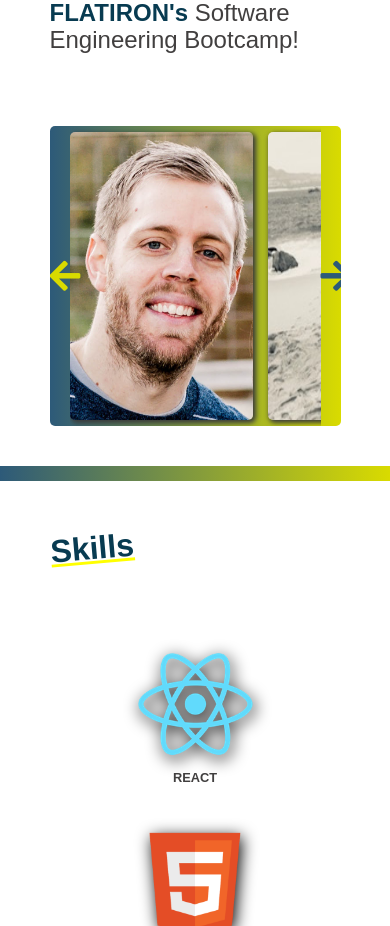
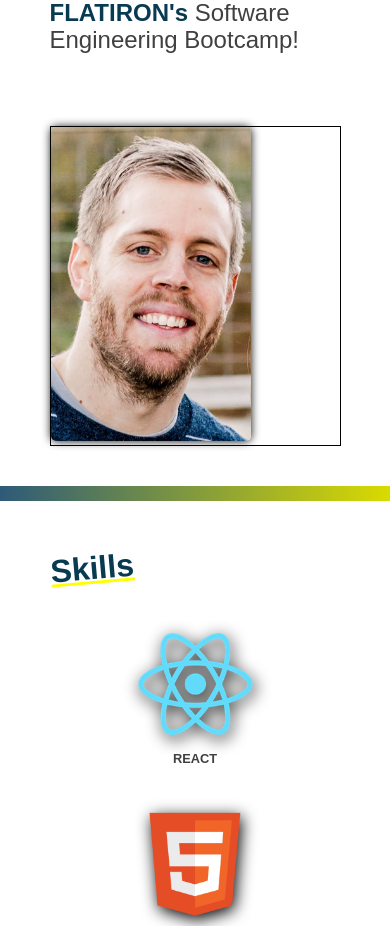
Before and after one commit to marshall405/portfolio-aca, a React (Create React App) app: page / in a window 390 px wide. Shown: the part 1167-2093 px from the top of the page. Built offline with nearby package versions, Linux system fonts and the light colour scheme.

Commit message:
removes picturesCube and about images and css

```diff
--- a/src/components/About.js
+++ b/src/components/About.js
@@ -1,10 +1,9 @@
 import React from 'react';
 
 // import styles
-import PicturesCube from './PicturesCube';
-import '../styles/About.css';
+import AboutPicture from './AboutPicture';
 import profile from '../images/newPic.jpg';
-import cabo from '../images/cabo.jpg';
+
 export class About extends React.Component {
     render() {
         return (
@@ -14,7 +13,7 @@ export class About extends React.Component {
                 <p> I recently graduated <a href='https://flatironschool.com/' target='blank'><strong>FLATIRON's</strong></a> Software Engineering Bootcamp! </p>
                 <p> </p>
                 <div className='about-image-container'>
-                    <PicturesCube pictures={[profile, cabo]} />
+                    <AboutPicture picture={profile} />
                 </div>
             </div>
         )
--- /dev/null
+++ b/src/components/AboutPicture.js
@@ -0,0 +1,31 @@
+import React, { Component } from 'react'
+import PropTypes from 'prop-types'
+
+import '../styles/aboutPicture.css'
+
+export default class AboutPicture extends Component {
+
+    constructor(props) {
+        super(props)
+        this.state = {
+            left: 0,
+        }
+
+    }
+
+
+    render() {
+        return (
+            <div className="about-image">
+                <img style={{ left: this.state.left }} src={this.props.picture} alt="A closeup of ME!" />
+            </div>
+        )
+
+    }
+}
+
+
+
+AboutPicture.propTypes = {
+    picture: PropTypes.string
+}
--- a/src/components/PicturesCube.js
+++ /dev/null
@@ -1,103 +0,0 @@
-import React, { Component } from 'react'
-import PropTypes from 'prop-types'
-
-
-const img = {
-    width: '250px',
-    // maxWidth: '260px',
-    // minWidth: '200px',
-    height: '96%',
-    margin: '0px 15px 0 0',
-    borderRadius: '5px',
-    boxShadow: '2px 2px 5px 1px rgb(58, 58, 58)',
-
-}
-const galleryContainer = {
-    display: 'flex',
-    overflow: 'hidden',
-    position: 'relative',
-    justifyContent: 'space-evenly',
-    alignItems: 'center',
-    height: '300px',
-    width: '100%',
-    backgroundImage: 'linear-gradient(to right, rgba(45, 90, 121, 1), rgba(217, 219, -51, 1))',
-    borderRadius: '5px'
-}
-const imgContainer = {
-    display: 'flex',
-    flexWrap: 'nowrap',
-    overflowX: 'scroll',
-    alignItems: 'center',
-    justifyContent: 'space-between',
-    height: '100%',
-    width: '260px',
-}
-
-export default class PicturesCube extends Component {
-
-    constructor(props) {
-        super(props)
-        this.state = {
-            index: 0,
-        }
-
-    }
-
-    scrollRight = () => {
-        this.setState({ right: !this.state.right })
-    }
-    scrollLeft = () => {
-        this.setState({ left: !this.state.left })
-    }
-
-    scroll = () => {
-        if (this.state.right) {
-            setTimeout(() => {
-                document.getElementById('imageContainer').scrollLeft += 20
-                if (this.state.right) {
-                    this.scroll()
-                }
-            }, 20)
-        }
-        if (this.state.left) {
-            setTimeout(() => {
-                document.getElementById('imageContainer').scrollLeft -= 20
-                if (this.state.left) {
-                    this.scroll()
-                }
-            }, 20)
-        }
-
-    }
-    render() {
-
-        return (
-            <div style={galleryContainer} className="image-gallery">
-                <i className="fas fa-arrow-left arrow" onMouseEnter={this.scrollLeft} onMouseLeave={this.scrollLeft}></i>
-                {
-                    this.scroll()
-                }
-                <div id="imageContainer" style={imgContainer}>
-                    {
-                        this.props.pictures.map((picture, index) => {
-
-                            return <img key={index} style={img} src={picture} alt="me" />
-
-                        })
-                    }
-                </div>
-
-                <i className="fas fa-arrow-right arrow" onMouseEnter={this.scrollRight} onMouseLeave={this.scrollRight}></i>
-
-
-            </div>
-        )
-
-    }
-}
-
-
-
-PicturesCube.propTypes = {
-    pictures: PropTypes.array
-}
--- a/src/styles/About.css
+++ /dev/null
@@ -1,42 +0,0 @@
-
-.about-image-container {
-    text-align: center;
-    width: 100%;
-}
-
-#about h4 {
-    margin-top: 40px;
-}
-.skills-container {
-    margin-top: 40px;
-    display: flex;
-    flex-wrap: wrap;
-}
-
-.skill {
-    margin: 5px;
-    border: 1px solid rgb(212, 212, 212);
-    border-radius: 5px;
-    padding: 10px;
-}
-
-
-.fas.arrow {
-    width: 50px;
-    font-size: 3em;
-    position: relative;
-}
-.fas.arrow:hover {
-    cursor: pointer;
-    font-size: 3.2em;
-}
-
-@media screen and (max-width: 500px){
-    .fas.arrow{
-        width: 20px;
-        font-size: 2.2em;
-    }
-    .fas.arrow:hover {
-        font-size: 2.4em;
-    }
-}
--- /dev/null
+++ b/src/styles/aboutPicture.css
@@ -0,0 +1,10 @@
+.about-image {
+    border: 1px solid black;
+}
+
+.about-image img {
+    position: relative;
+    width: 200px;
+    border-radius: 5px;
+    box-shadow: 0px 0px 10px black;
+}
```
